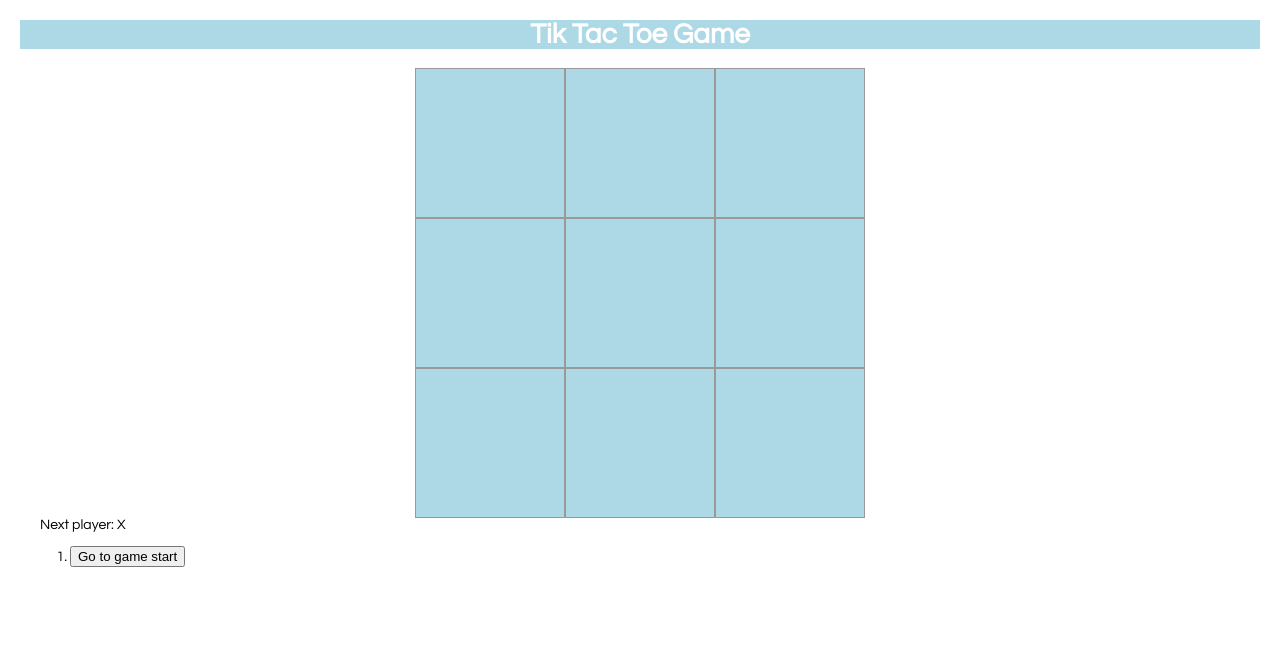
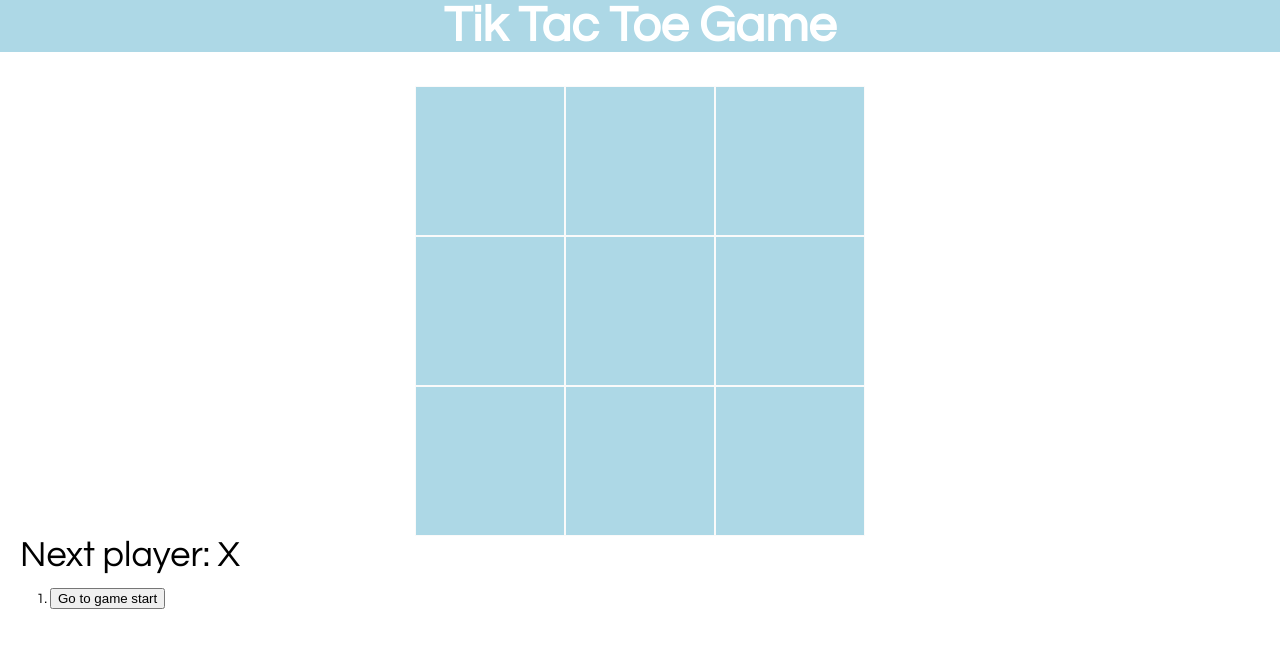
Before and after one commit to NaSymbol/tic-tac-toe, a React app: page / in a window 1280 px wide. Built offline with nearby package versions, Linux system fonts and the light colour scheme.

Commit message:
add style sheets

```diff
--- /dev/null
+++ b/src/components/board.css
@@ -0,0 +1,21 @@
+
+.board-section{
+
+    width:240px;
+    margin:0 auto;
+  }
+
+
+@media (min-width: 600px){
+    .board-section{
+  width:450px;
+
+    }
+}
+
+
+.board-row:after {
+    clear: both;
+    content: "";
+    display: table;
+  }
--- a/src/components/board.js
+++ b/src/components/board.js
@@ -1,5 +1,9 @@
 import React from "react";
 import {Square} from './util';
+import "./board.css";
+
+
+
 class Board extends React.Component {
     renderSquare(i) {
       return (
--- /dev/null
+++ b/src/components/game.css
@@ -0,0 +1,54 @@
+
+
+.square {
+    background: #fff;
+    border: 1px solid rgb(250, 250, 250);
+    float: left;
+    font-size: 54px;
+    font-weight: bold;
+    line-height: 34px;
+
+    margin-right: -1px;
+    margin-top: -1px;
+    padding: 0;
+    text-align: center;
+
+    /**   **/
+    width: 80px;
+    height: 80px;
+
+    color:white;
+    background-color:lightblue;
+  }
+  @media (min-width: 600px){
+    .square{
+    font-size: 84px;
+    width: 150px;
+    height: 150px;
+    margin: auto 0;
+    display: block;
+
+    }
+
+  }
+  .square:hover{
+    background: #7e9ca7;
+  }
+  .square-active{
+    background: yellow;
+  }
+  .square:focus {
+    outline: none;
+  }
+
+
+
+  .game-info-text{
+    font-size:20px;
+    margin-top: 20px;
+  }
+
+  .game-info-text{
+    font-size: 36px;
+    margin-top: 0;
+  }
--- a/src/components/game.js
+++ b/src/components/game.js
@@ -1,6 +1,10 @@
 import React from "react";
 import Board from "./board.js";
 import {calculateWinner} from './util.js';
+import "./game.css";
+//changing X O to new icons
+//import FaPencil from 'react-icons/lib/fa/pencil'
+//import FaTrash from 'react-icons/lib/fa/trash'
 
 class Game extends React.Component {
     constructor(props) {
@@ -84,7 +88,7 @@ class Game extends React.Component {
             <Board squares={current.squares} onClick={i => this.handleClick(i)} />
           </div>
           <div className="game-info">
-            <div>{status}</div>
+            <div className="game-info-text">{status}</div>
             <ol>{moves}</ol>
           </div>
           </div>
--- a/src/styles.css
+++ b/src/styles.css
@@ -1,75 +1,26 @@
 body {
   font: 14px "Century Gothic", Futura, sans-serif;
-  margin: 20px;
+  margin: 0px;
 }
 
 ol, ul {
   padding-left: 30px;
 }
+li{
+  margin-bottom:5px;
 
-.board-row:after {
-  clear: both;
-  content: "";
-  display: table;
 }
+
+
 
 .status {
   margin-bottom: 10px;
 }
 
-.board-section{
 
-  width:240px;
-  margin:0 auto;
-}
 
-@media (min-width: 600px){
-  .board-section{
-width:450px;
 
-  }
 
-}
-.square {
-  background: #fff;
-  border: 1px solid #999;
-  float: left;
-  font-size: 54px;
-  font-weight: bold;
-  line-height: 34px;
-
-  margin-right: -1px;
-  margin-top: -1px;
-  padding: 0;
-  text-align: center;
-
-  /**   **/
-  width: 80px;
-  height: 80px;
-
-  color:white;
-  background-color:lightblue;
-}
-@media (min-width: 600px){
-  .square{
-  font-size: 84px;
-  width: 150px;
-  height: 150px;
-  margin: auto 0;
-  display: block;
-
-  }
-
-}
-.square:hover{
-  background: #7e9ca7;
-}
-.square-active{
-  background: yellow;
-}
-.square:focus {
-  outline: none;
-}
 
 .kbd-navigation .square:focus {
   background: #ddd;
@@ -86,7 +37,8 @@ width:450px;
 }
 
 .titleSection{
-
+  margin-top:0;
+  margin-bottom:20;
 }
 .header{
   background: lightblue;
@@ -94,4 +46,12 @@ color:white;
 display:block;
 clear:both;
 text-align: center;
+font-size: 12px;
+
 }
+@media (min-width: 600px){
+  .header{
+  font-size: 25px;
+  }
+
+}
```
Also changed, not shown: README.md.
